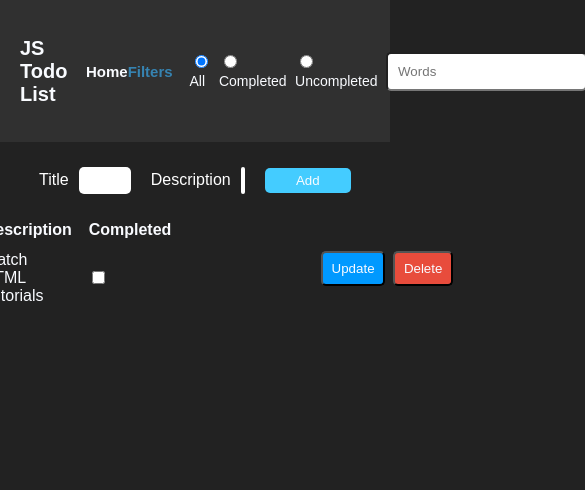
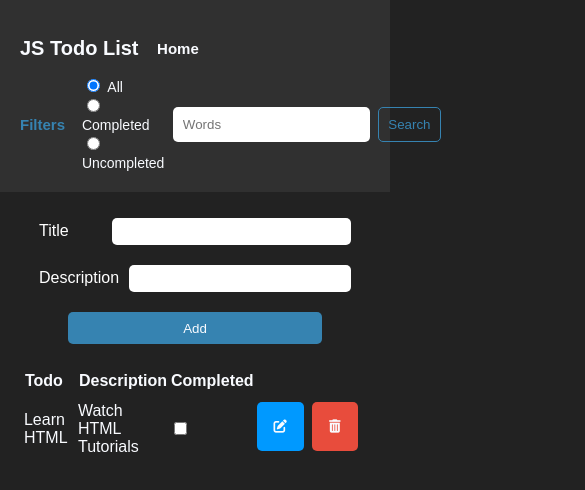
Before and after one commit to TheGamas/Todos-CRUD, a plain HTML site: page index.html in a window 390 px wide. Shown: the top 490 px of the page, 585 px wide, since content can reach past the window. Drawn offline with Linux system fonts and the light colour scheme.

Commit message:
added web responsive

```diff
--- a/index.html
+++ b/index.html
@@ -4,6 +4,7 @@
     <meta charset="UTF-8">
     <meta name="viewport" content="width=device-width, initial-scale=1.0">
     <link rel="stylesheet" href="style.css">
+    <link rel="stylesheet" href="https://cdnjs.cloudflare.com/ajax/libs/font-awesome/6.1.1/css/all.min.css">
     <title>Document</title>
 </head>
 <body>
@@ -17,7 +18,8 @@
 
         <section class="filters">
             <h2>Filters</h2>
-            <div class="task">
+            <div class="tasks">
+                <div class="task">
                 <input type="radio" id="task-all" name="options" value="All" checked>
                 <label for="task-all">All</label>
             </div>
@@ -29,6 +31,8 @@
                 <input type="radio" id="task-uncompleted" name="options" value="Uncompleted">
                 <label for="task-uncompleted">Uncompleted</label>
             </div>
+            </div>
+
             <input type="text" placeholder="Words" class="input-text" id="words">
             <button id="search">Search</button>
         </section>
--- a/js/View.js
+++ b/js/View.js
@@ -84,8 +84,12 @@ export default class View{
                         ${this.createCompleted(id, completed)}
                     </td>
                     <td class="td-buttons">
-                        <button class="update-button" id="update1-${id}">Update</button>
-                        <button class="delete-button" id="delete-${id}">Delete</button>
+                        <button class="update-button" id="update1-${id}">
+                            <i class="fas fa-edit"></i>
+                        </button>
+                        <button class="delete-button" id="delete-${id}">
+                            <i class="fas fa-trash-alt"></i>
+                        </button>
                     </td>
                 </tr>`
     }
@@ -131,22 +135,17 @@ export default class View{
             const [title, descripcion, completed] = row.children;
             const isCompleted = completed.children[0].checked;
 
-            let showRowName = (title.innerText.includes(words) || descripcion.innerText.includes(words));
+            let showDueToName = (title.innerText.includes(words) || descripcion.innerText.includes(words));
             let shoudBeCompleted = type === 'Completed';
-            let showRowCompleted = type === 'All' || completed.children[0].checked === shoudBeCompleted;
+            let showDueToCompleted = type === 'All' || completed.children[0].checked === shoudBeCompleted;
 
 
-            if (showRowName && showRowCompleted){
+            if (showDueToName && showDueToCompleted){
                 row.style.display = 'table-row'
             }
             else{
                 row.style.display = 'none'
             }
-
-
-
-
         }
     }
-
 }
--- a/style.css
+++ b/style.css
@@ -54,6 +54,12 @@ header section{
 .input-text{
     padding: 10px;
     border-radius: 5px;
+    border: none;
+}
+
+.tasks{
+    display: flex;
+    flex-direction: row;
 }
 
 .filters button{
@@ -87,7 +93,8 @@ header section{
     display: flex;
     flex-direction: row;
     width: 80%;
-    justify-content: center;
+    justify-content: space-between;
+    align-items: center;
     color: white;
     padding: 3vh;
     height: 3vh;
@@ -95,29 +102,34 @@ header section{
 }
 
 .form div{
-    width: 100%;
     display: flex;
     flex-direction: row;
     align-items: center;
     gap: 10px;
+    width: 100%;
+
 }
 
 .form input{
     width: 100%;
-    height: 100%;
+    height: 3vh;
     border-radius: 5px;
     border: none;
 }
 
 .form button{
     width: 30vh;
-    background-color: #4cf;
+    background-color: rgb(54, 131, 177);
     height: 100%;
     margin: 0;
     border: none;
     display: flex;
     justify-content: center;
     align-items: center;
+}
+
+.form label{
+    width: 10vh;
 }
 
 
@@ -144,9 +156,8 @@ tr{
     padding: 0;
 }
 td{
-    padding: 1vh 5vh 1vh 0vh;
+    padding: 1vh 1vh 1vh 0vh;
     margin: 0;
-    width: 33vh;
     font-weight: 100;
     text-align: start;
 }
@@ -158,13 +169,17 @@ td button, .form button{
     color: #F9FBFF;
 }
 
+td button {
+    padding: 2vh;
+    border: none;
+}
+
 .update-button{
     background-color: #09f;
 }
 
 .delete-button{
     background-color: #e84c3c;
-
 }
 
 .td-buttons{
@@ -236,3 +251,24 @@ button{
     background-color: rgb(54, 131, 177);
     color: #F9FBFF;
 }
+
+
+/*MEDIA QUERYS*/
+@media (max-width: 850px) {
+    header {
+        flex-direction: column;
+    }
+
+    .form{
+        flex-direction: column;
+        height: 15vh;
+    }
+
+
+}
+
+@media (max-width:700px) {
+    .tasks {
+        flex-direction: column;
+    }
+}
```
